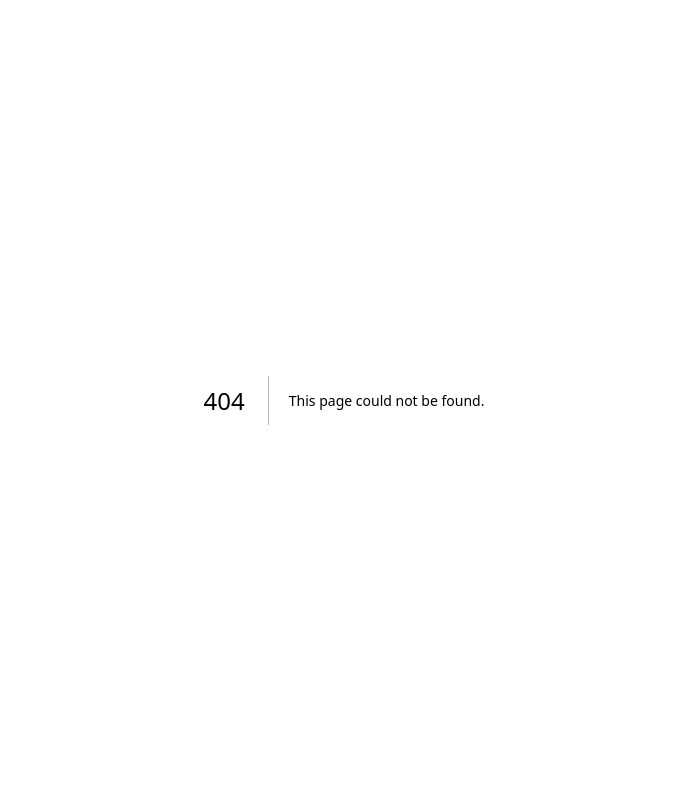
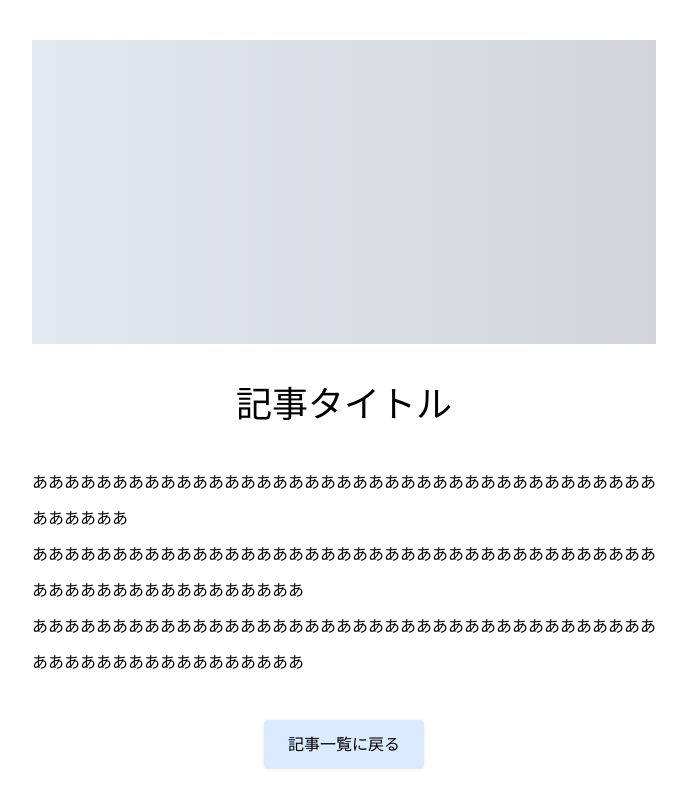
Before and after one commit to strwalk/simple-blog, a Next.js app: page /article/666 in a window 1280 px wide. Before the commit this address had no page. Shown: the whole page, without its empty margins (296-983 px from the left). Built offline with nearby package versions, Linux system fonts and the light colour scheme.

Commit message:
feat: create generate layout for article page

```diff
--- /dev/null
+++ b/src/app/article/[article_id]/page.tsx
@@ -0,0 +1,31 @@
+import Link from 'next/link';
+
+export default function Article() {
+  return (
+    <main className="py-10 px-10 flex justify-center">
+      <section className="w-[39rem]">
+        <div className="w-full h-[19rem] bg-gradient-to-r from-slate-200 to-gray-300"></div>
+        <h1 className="text-center text-4xl mt-10">記事タイトル</h1>
+        <section className="my-10 leading-9">
+          <p>
+            あああああああああああああああああああああああああああああああああああああああああああああ
+          </p>
+          <p>
+            ああああああああああああああああああああああああああああああああああああああああああああああああああああああああ
+          </p>
+          <p>
+            ああああああああああああああああああああああああああああああああああああああああああああああああああああああああ
+          </p>
+        </section>
+        <section className="flex justify-center">
+          <Link
+            href="/"
+            className="bg-blue-100 hover:bg-blue-200 py-3 px-6 rounded shadow"
+          >
+            記事一覧に戻る
+          </Link>
+        </section>
+      </section>
+    </main>
+  );
+}
```
